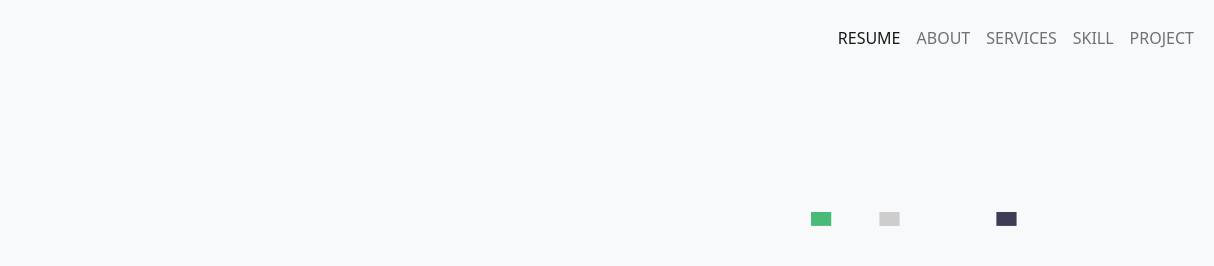
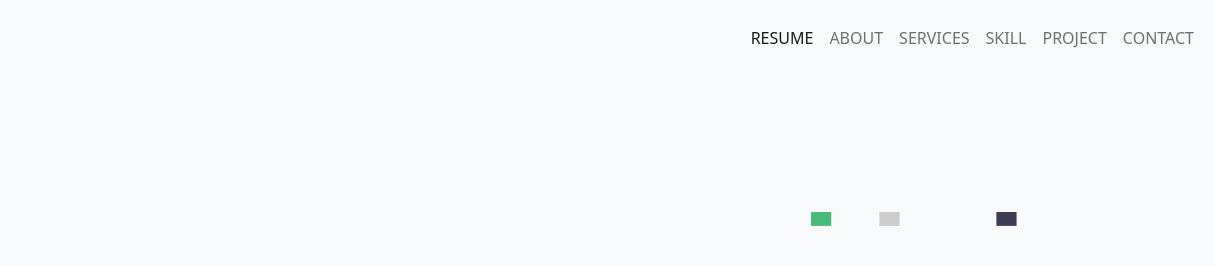
Before and after one commit to DiakitB/isaiah, a plain HTML site: page index.html in a window 1280 px wide. Shown: the top 266 px of the page, 66-1280 px from the left. Drawn offline with nearby package versions, Linux system fonts and the light colour scheme.

Commit message:
finished contact card

```diff
--- a/index.html
+++ b/index.html
@@ -56,6 +56,9 @@
                 </li>
                 <li class="nav-item">
                   <a class="nav-link" href="#work">Project</a>
+                </li>
+                <li class="nav-item">
+                  <a class="nav-link" href="#contact">Contact</a>
                 </li>
 
               </ul>
@@ -296,7 +299,7 @@
         <!----------Project Section -->
       </section>
       <!-- Contact 1 - Bootstrap Brain Component -->
-<section class="bg-light py-3 py-md-5">
+<section class="bg-light py-3 py-md-5" id="contact">
   <button class="cardContact buttonContat">
   <div class="row clearfix">
     <div class="left big  ">
```
